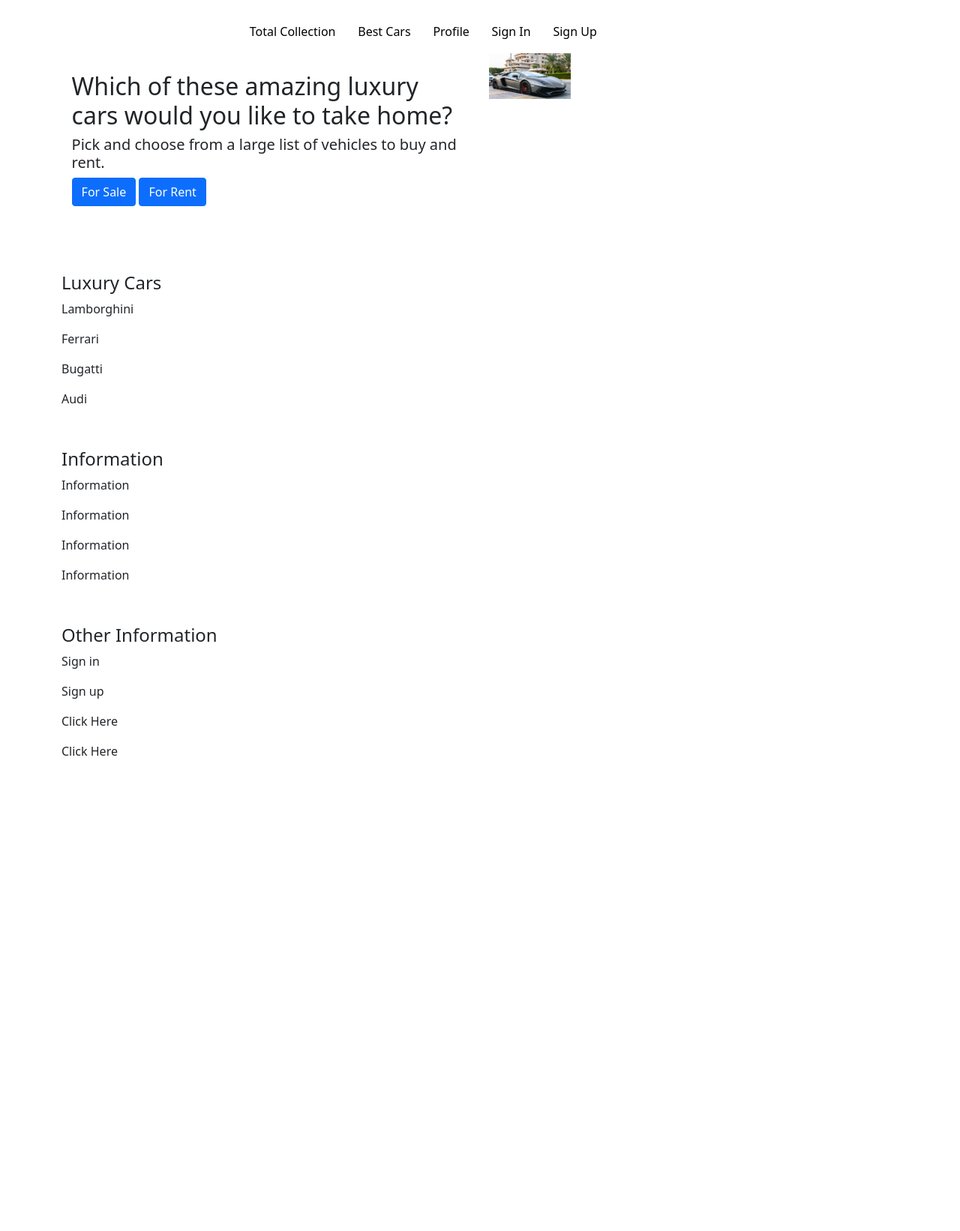
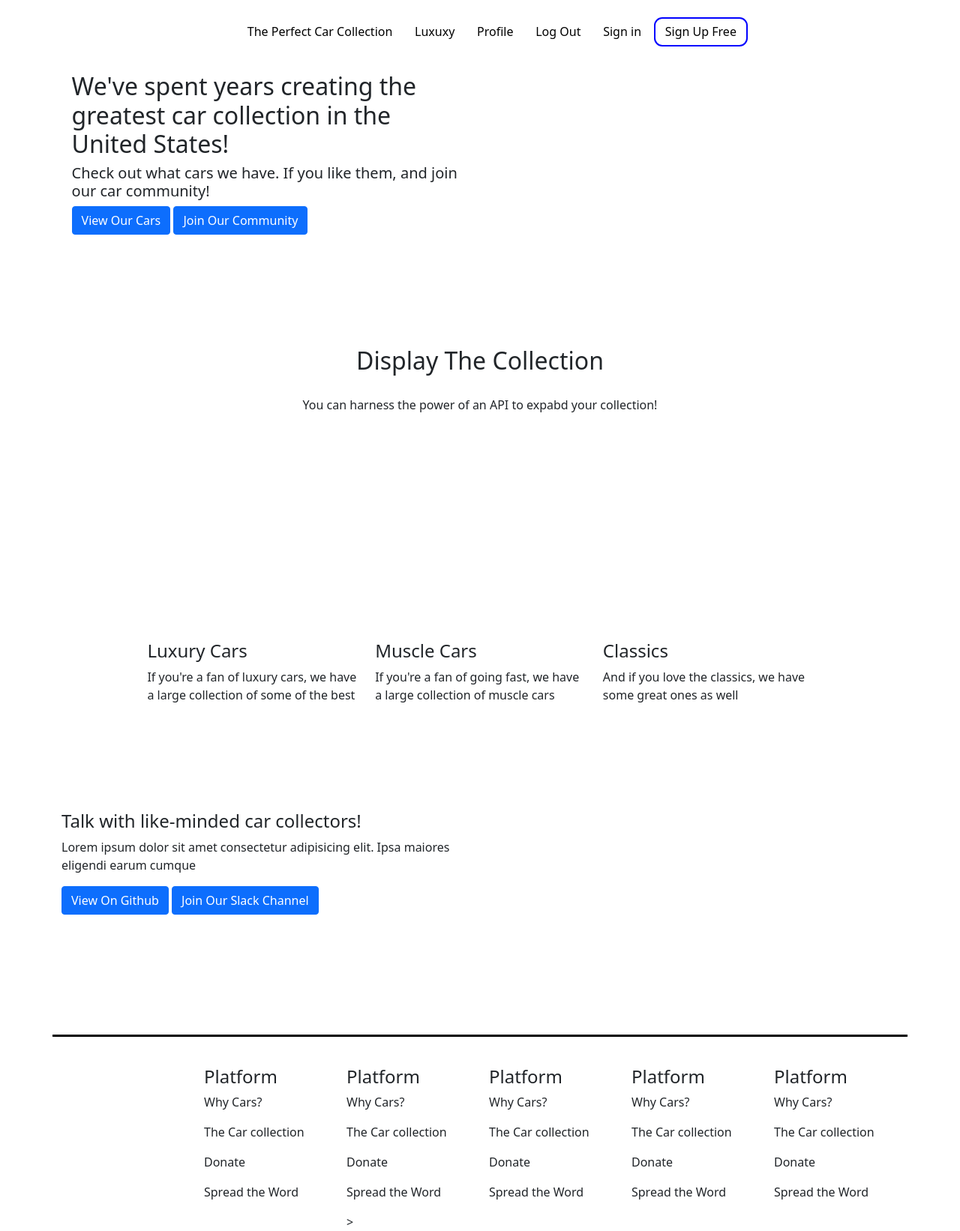
Before and after one commit to Noahr24/Car-Collection-Flask, a Flask app: page / in a window 1280 px wide. Shown: the whole page at 75% size. Before the commit the page ends 1008 px from the top, so only its background shows below. Run offline with Flask 2, Linux system fonts and the light colour scheme; some libraries are stand-ins or nearby versions.

Commit message:
second day

```diff
--- a/car_inventory/__init__.py
+++ b/car_inventory/__init__.py
@@ -1,7 +1,12 @@
 from flask import Flask
-# from config import Config
 from .site.routes import site
+from .authentication.routes import auth
+from config import Config
+
 
 app = Flask(__name__)
+app.config.from_object(Config)
+
 
 app.register_blueprint(site)
+app.register_blueprint(auth)
--- /dev/null
+++ b/car_inventory/authentication/auth_templates/signin.html
@@ -0,0 +1,5 @@
+{% extends 'base.html' %}
+
+{% block content %}
+    <h1>Sign In</h1>
+{% endblock content %}
--- a/car_inventory/site/site_templates/index.html
+++ b/car_inventory/site/site_templates/index.html
@@ -8,20 +8,133 @@
     <!-- Header section start -->
 
     <header class="row">
-        <div class="col-12 col-md-6" id="header">
-            <h2>Which of these amazing luxury cars would you like to take home?</h2>
-            <h5>Pick and choose from a large list of vehicles to buy and rent.</h5>
+        <div class="col-12 col-md-6" id="header-text">
+            <h2>We've spent years creating the greatest car collection in the United States!</h2>
+            <h5>Check out what cars we have. If you like them, and join our car community!</h5>
             <div>
-                <button class="btn btn-primary">For Sale</button>
-                <button class="btn btn-primary">For Rent</button>
+                <button class="btn btn-primary">View Our Cars</button>
+                <button class="btn btn-primary">Join Our Community</button>
             </div>
         </div>
+        <!-- Header Image Here -->
         <div class="col-12 col-md-6">
-            <img class="header-image" src="../../static/images/grey-car.jpg" alt="">
+            <img class="header-image" src="">
         </div>
     </header>
 
+    <!-- Header section end -->
 
+    <!-- Start of Middle Section -->
+
+    <section class="row">
+        <div class="col-12" id="middle-text">
+            <h2>Display The Collection</h2>
+            <p>You can harness the power of an API to expabd your collection!</p>
+        </div>
+    </section>
+
+    <!-- End of middle section -->
+
+    <!-- Start of Features section -->
+    <section class="row" id="features-section">
+        <div class="col-12 col-md-4">
+            <img src="" alt="" id="api-image">
+            <h4>Luxury Cars</h4>
+            <p>
+                If you're a fan of luxury cars, we have a large collection of some of the best
+            </p>
+        </div>
+        <div class="col-12 col-md-4">
+            <img src="" alt="" id="graphql-image">
+            <h4>Muscle Cars</h4>
+            <p>
+                If you're a fan of going fast, we have a large collection of muscle cars
+            </p>
+        </div>
+        <div class="col-12 col-md-4">
+            <img src="" alt="" id="database-image">
+            <h4>Classics</h4>
+            <p>
+
+                And if you love the classics, we have some great ones as well
+            </p>
+        </div>
+    </section>
+    <!-- End of features -->
+
+    <!-- Start of Community -->
+    <section class="row">
+        <div class="col-12 col-md-6" id="drone-image">
+            <img src="" alt="">
+        </div>
+        <div class="col-12 col-md-6">
+            <h4>Talk with like-minded car collectors!</h4>
+            <p>
+                Lorem ipsum dolor sit amet consectetur adipisicing elit. Ipsa maiores eligendi earum cumque</p>
+            <div>
+                <button class="btn btn-primary">View On Github</button>
+                <button class="btn btn-primary">Join Our Slack Channel</button>
+            </div>
+        </div>
+    </section>
+    <!-- End of Community -->
+
+    <!-- Start of footer -->
+    <footer class="row" id="footer">
+        <div class="col-2 col-md-2">
+            <div class="footer-text-flex">
+                <img src="" alt="" id="footer-logo">
+            </div>
+        </div>
+
+        <div class="col-2 col-md-2">
+            <div class="footer-text-flex">
+                <h4>Platform</h4>
+                <p>Why Cars?</p>
+                <p>The Car collection</p>
+                <p>Donate</p>
+                <p>Spread the Word</p>
+            </div>
+        </div>
+        <div class="col-2 col-md-2">
+            <div class="footer-text-flex">
+                <h4>Platform</h4>
+                <p>Why Cars?</p>
+                <p>The Car collection</p>
+                <p>Donate</p>
+                <p>Spread the Word</p>>
+            </div>
+        </div>
+        <div class="col-2 col-md-2">
+            <div class="footer-text-flex">
+                <h4>Platform</h4>
+                <p>Why Cars?</p>
+                <p>The Car collection</p>
+                <p>Donate</p>
+                <p>Spread the Word</p>
+            </div>
+        </div>
+        <div class="col-2 col-md-2">
+            <div class="footer-text-flex">
+                <h4>Platform</h4>
+                <p>Why Cars?</p>
+                <p>The Car collection</p>
+                <p>Donate</p>
+                <p>Spread the Word</p>
+            </div>
+        </div>
+        <div class="col-2 col-md-2">
+            <div class="footer-text-flex">
+                <h4>Platform</h4>
+                <p>Why Cars?</p>
+                <p>The Car collection</p>
+                <p>Donate</p>
+                <p>Spread the Word</p>
+            </div>
+        </div>
+    </footer>
+
+</div>
 
 
 
--- a/car_inventory/static/css/main.css
+++ b/car_inventory/static/css/main.css
@@ -4,6 +4,12 @@
     justify-content: center;
 }
 
+/* Target Main Logo Image */
+.ct-nav img{
+    width: 25%;
+    max-width: 100%;
+    margin-left: 2px;
+}
 
 ul#horizontal-list{
     min-width: 55vw;
@@ -18,26 +24,69 @@
     color: black;
 }
 
-/* End of Nav Styles */
+#horizontal-list a:nth-last-child(1){
+    border: 2px solid blue;
+    border-radius: 11px;
+    margin-right: .02vw;
+}
 
-/* Start of Header */
-#header{
+/* End of Nav Styles0 */
+
+/* Start of Header/Hero Section */
+#header-text{
     padding: 2vw;
 }
 
 .header-image{
-    width: 20%;
+    width: 85%;
+    max-width: 100%;
+}
+/* End of Header/Hero Section */
+
+/* Start of Middle Section */
+#middle-text{
+    text-align: center;
+    padding: 13vh;
 }
 
+#middle-text h2{
+    padding: 1.5vw;
+}
+/* End of Middle */
 
+/* Start of Features Section */
+#api-image, #graphql-image, #database-image{
+    margin-bottom: 10vh;
+    margin: auto;
+    margin-bottom: 10vh;
+}
 
+#features-section{
+    margin: 8vw;
+}
+/* End of Features */
 
-/* Footer Starts */
+/* Start of Community */
+#drone-image{
+    width: 50%;
+    max-width: 75%;
+    margin-left: 3vw;
+}
+/* End of community */
 
-.footer{
+/* Start of Footer */
+.footer-text-flex{
     display: flex;
     flex-direction: column;
     margin-top: 3vw;
 }
 
-/* Footer Ends */
+#footer-logo{
+    width: 100%;
+    max-width: 100%;
+}
+
+#footer{
+    border-top: 3px solid black;
+    margin-top: 20vh;
+}
--- a/car_inventory/templates/base.html
+++ b/car_inventory/templates/base.html
@@ -12,30 +12,39 @@
 </head>
 <body>
 
-<!-- Navbar Starts Here -->
+    <!-- Navbar goes here -->
     <nav class="ct-nav">
+        <div>
+            <img src="" alt="">
+        </div>
+
+        <!-- Nav items begin here -->
+
         <div>
             <ul id="horizontal-list">
                 <a href="">
-                <li>Total Collection</li>
+                    <li>The Perfect Car Collection</li>
                 </a>
                 <a href="">
-                <li>Best Cars</li>
+                    <li>Luxuxy</li>
                 </a>
                 <a href="">
                     <li>Profile</li>
                 </a>
                 <a href="">
-                <li>Sign In</li>
+                    <li>Log Out</li>
                 </a>
-            <a href="">
-                <li>Sign Up</li>
+                <a href="{{ url_for('auth.signin') }}">
+                    <li>Sign in</li>
+                </a>
+                <a href="{{ url_for('auth.signup') }}">
+                    <li>Sign Up Free</li>
                 </a>
             </ul>
         </div>
     </nav>
 
-<!-- End of Navbar -->
+    <!-- End of Nav -->
 
 {% block content %}
 
@@ -44,47 +53,7 @@
 
 {% endblock content %}
 
-<!-- Footer starts -->
-<footer class="row" id="footer">
-    <div class="col-3 col-md-3">
-        <img src="" alt="">
-    </div>
-    <div class="col-3_col-md-3">
-        <div class="footer">
-            <h4>Luxury Cars</h4>
-                <p>Lamborghini</p>
-                <p>Ferrari</p>
-                <p>Bugatti</p>
-                <p>Audi</p>
-        </div>
-    </div>
-    <div class="col-3_col-md-3">
-        <div class="footer">
-            <h4>Information</h4>
-                <p>Information</p>
-                <p>Information</p>
-                <p>Information</p>
-                <p>Information</p>
-        </div>
-    </div>
-    <div class="col-3_col-md-3">
-        <div class="footer">
-            <h4>Other Information</h4>
-                <p>Sign in</p>
-                <p>Sign up</p>
-                <p>Click Here</p>
-                <p>Click Here</p>
-        </div>
-    </div>
 
-
-
-
-
-</footer>
-
-
-<!-- Footer ends -->
 <script src="https://cdnjs.cloudflare.com/ajax/libs/popper.js/2.9.2/umd/popper.min.js"></script>
 <script src="https://cdnjs.cloudflare.com/ajax/libs/twitter-bootstrap/5.0.1/js/bootstrap.min.js"></script>
 </body>
--- a/config.py
+++ b/config.py
@@ -1,3 +1,9 @@
 import os
 
 basedir = os.path.abspath(os.path.dirname(__file__))
+
+class Config:
+    """
+    Sets Congiguration variables for our flask app
+    """
+    SECRET_KEY= "You will never guess"
```
Also changed, not shown: car_inventory/authentication/auth_templates/signup.html (added, +28 -0 lines), car_inventory/authentication/routes.py (added, +16 -0 lines), car_inventory/forms.py (added, +9 -0 lines). Lines whose indentation alone changed are shown as unchanged.
